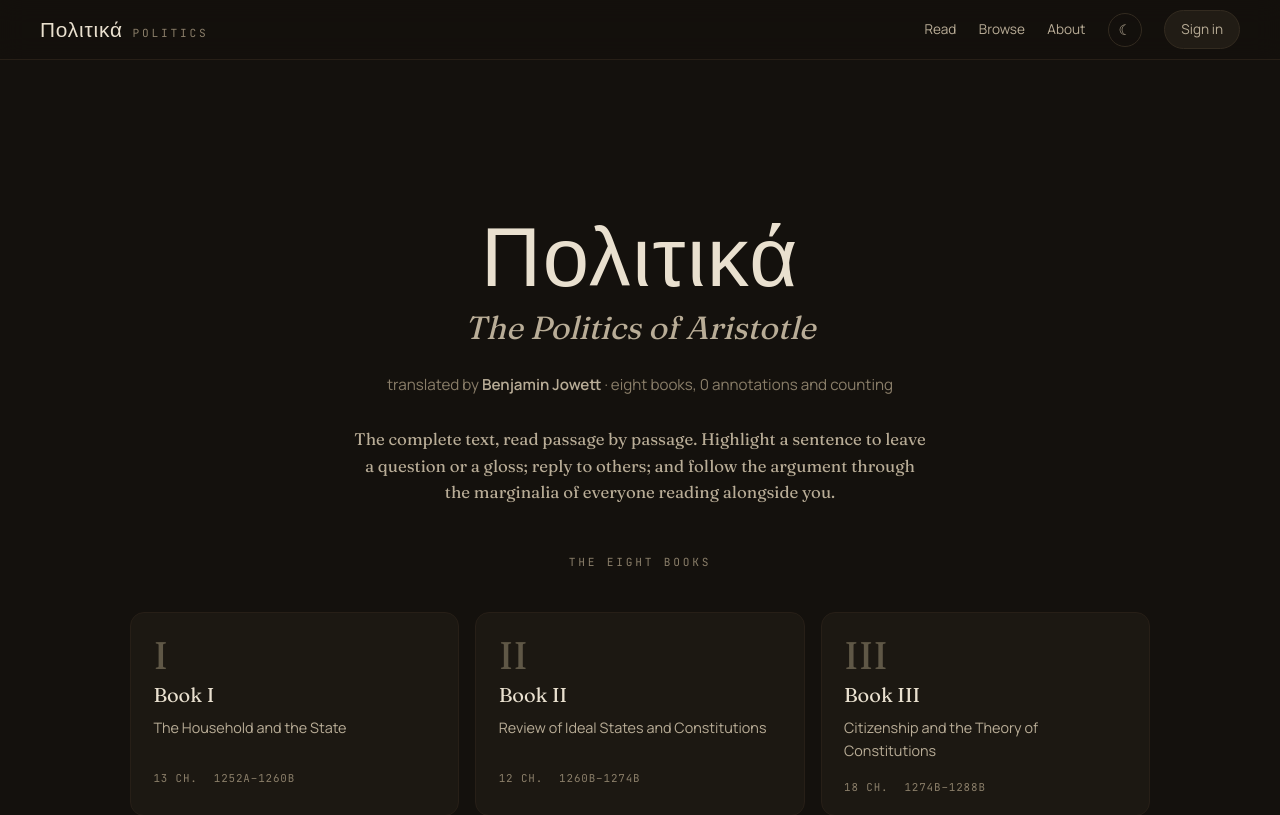
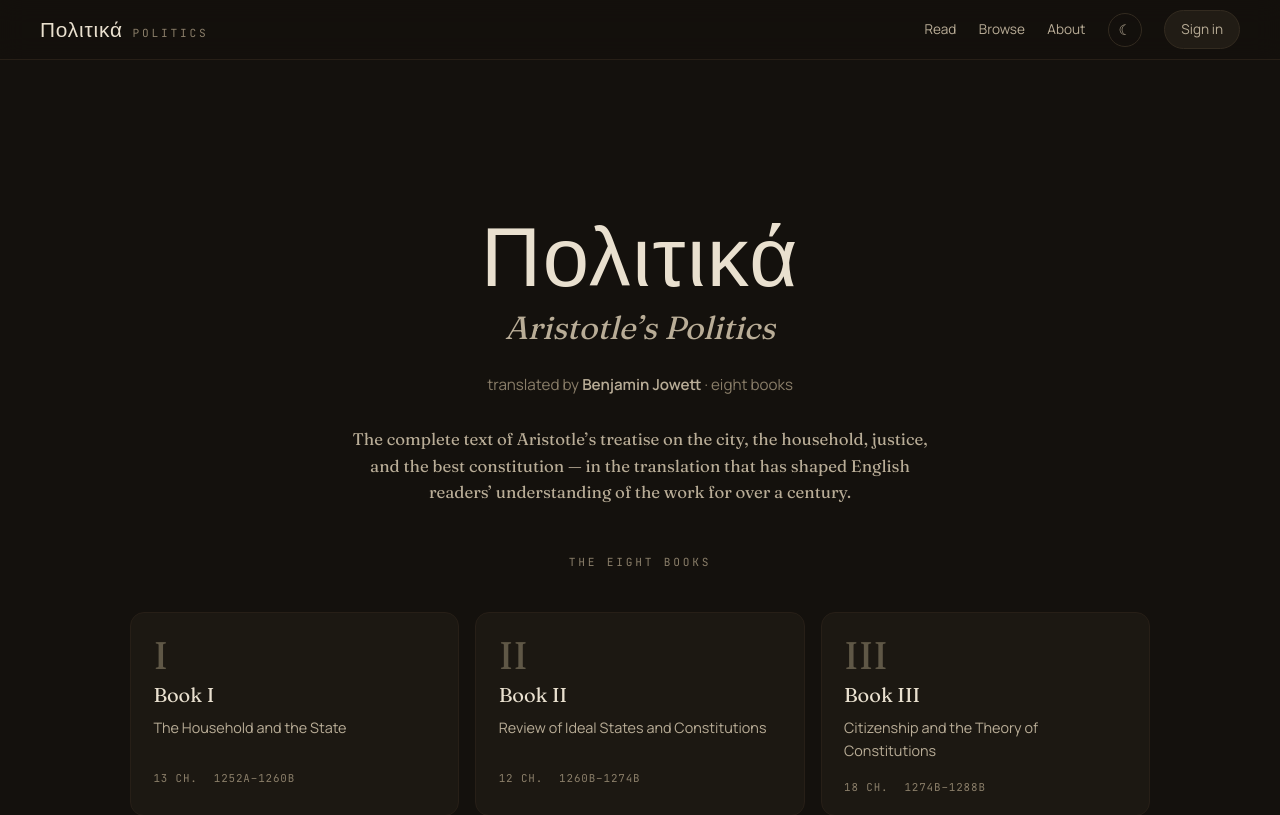
Before and after one commit to sangularvilue/politics, a Next.js app: page / in a window 1280 px wide. Shown: the top 815 px of the page. Built offline with nearby package versions, Linux system fonts and the light colour scheme; no server answers; the database is empty.

Commit message:
Brand as Aristotle's Politics; clean landing copy

```diff
--- a/app/layout.tsx
+++ b/app/layout.tsx
@@ -13,9 +13,9 @@ const manrope = Manrope({ subsets: ["latin"], variable: "--font-sans", display:
 const mono = JetBrains_Mono({ subsets: ["latin"], variable: "--font-mono", display: "swap" });
 
 export const metadata: Metadata = {
-  title: "Politics — Aristotle, tr. Jowett",
+  title: "Aristotle's Politics",
   description:
-    "The complete text of Aristotle's Politics in Benjamin Jowett's translation — read, highlight, and discuss, passage by passage.",
+    "The complete text of Aristotle's Politics in Benjamin Jowett's translation.",
 };
 
 export default function RootLayout({ children }: { children: React.ReactNode }) {
--- a/app/page.tsx
+++ b/app/page.tsx
@@ -1,38 +1,25 @@
 import Link from "next/link";
 import { books, politics } from "@/lib/text";
-import { redis, idxBook, idxAll } from "@/lib/redis";
 
-export const dynamic = "force-dynamic";
-
-async function bookCounts(): Promise<{ counts: number[]; total: number }> {
-  const p = redis.pipeline();
-  for (const b of books) p.zcard(idxBook(b.book));
-  p.zcard(idxAll());
-  const res = (await p.exec()) as number[];
-  return { counts: res.slice(0, books.length), total: res[books.length] || 0 };
-}
-
-export default async function Home() {
-  const { counts, total } = await bookCounts();
-
+export default function Home() {
   return (
     <div className="wrap">
       <section className="hero">
         <div className="greek-title">Πολιτικά</div>
-        <div className="en-title">The Politics of Aristotle</div>
+        <div className="en-title">Aristotle&rsquo;s Politics</div>
         <div className="byline">
-          translated by <b>Benjamin Jowett</b> · eight books, {total} annotation{total === 1 ? "" : "s"} and counting
+          translated by <b>Benjamin Jowett</b> · eight books
         </div>
         <p className="lede">
-          The complete text, read passage by passage. Highlight a sentence to leave a question or
-          a gloss; reply to others; and follow the argument through the marginalia of everyone
-          reading alongside you.
+          The complete text of Aristotle&rsquo;s treatise on the city, the household, justice, and
+          the best constitution &mdash; in the translation that has shaped English readers&rsquo;
+          understanding of the work for over a century.
         </p>
       </section>
 
       <div className="eyebrow" style={{ textAlign: "center", marginBottom: ".5rem" }}>The Eight Books</div>
       <div className="book-grid">
-        {books.map((b, i) => (
+        {books.map((b) => (
           <Link key={b.book} href={`/read/${b.book}/1`} className="book-card">
             <div className="num">{b.title.replace("Book ", "")}</div>
             <div className="bk-title">{b.title}</div>
@@ -40,7 +27,6 @@ export default async function Home() {
             <div className="bk-meta">
               <span>{b.chapters.length} ch.</span>
               <span className="mono">{b.bekker}</span>
-              {counts[i] > 0 && <span className="cmt">{counts[i]} note{counts[i] === 1 ? "" : "s"}</span>}
             </div>
           </Link>
         ))}
```
Also changed, not shown: app/about/page.tsx (+0 -7 lines), 1 other file (tests, documents, lock files or other folders).
